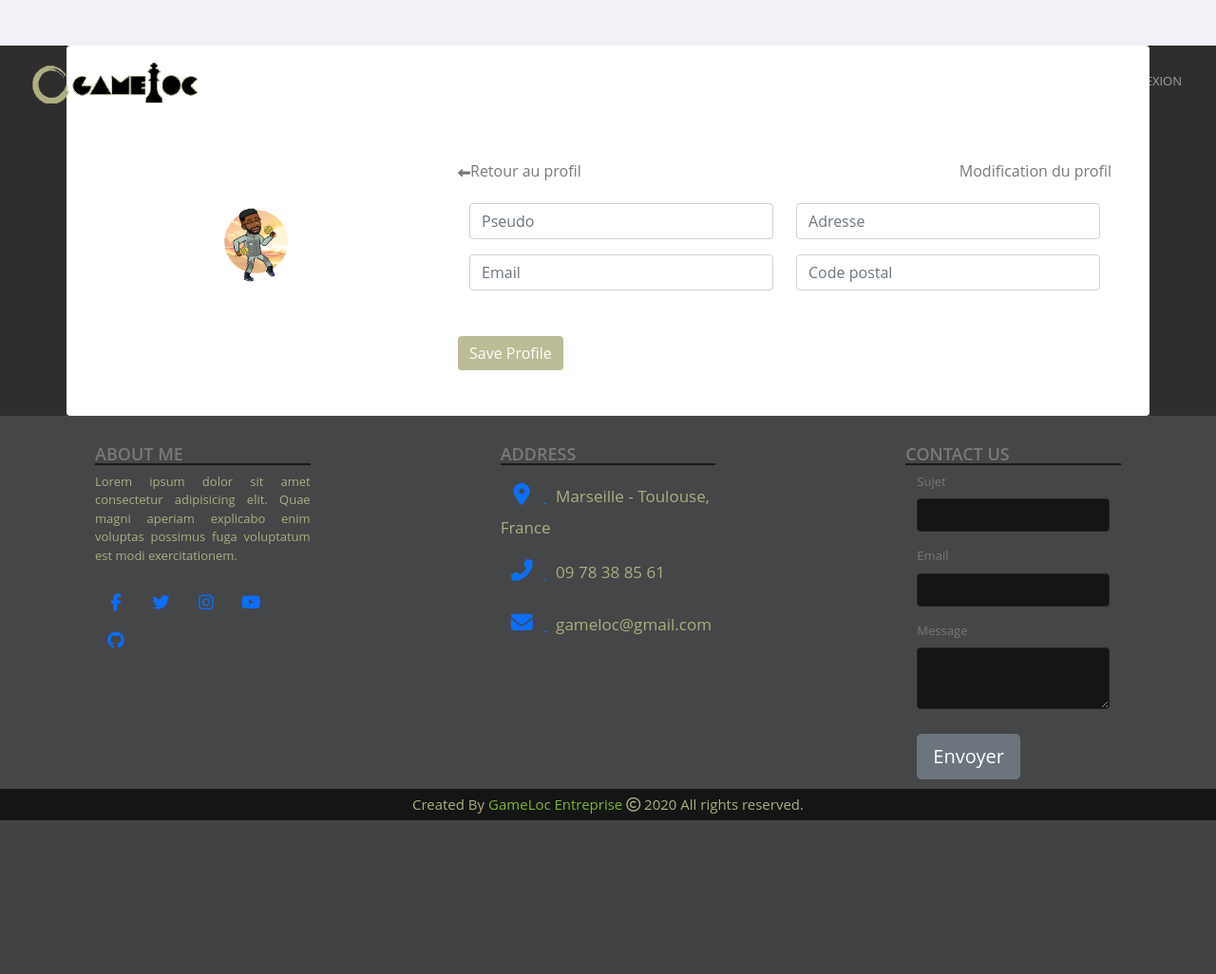
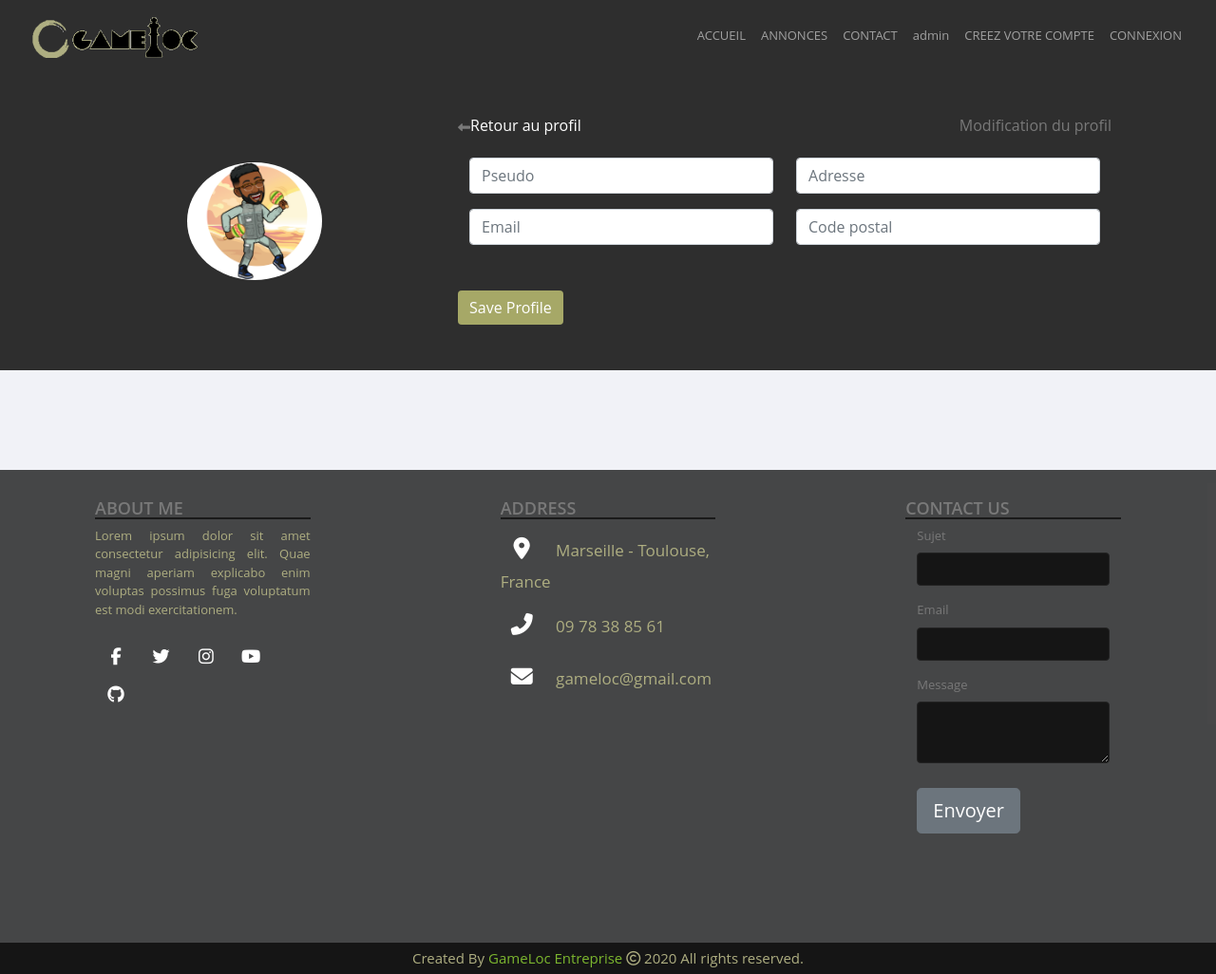
Before and after one commit to FlorentLeDuc/GameLoc, a Symfony app: template templates/site/editprofil.html.twig in a window 1280 px wide. Shown: the whole page at 95% size. Before the commit the page ends 864 px from the top, so only its background shows below. Run offline with Twig, Linux system fonts and the light colour scheme; the template is opened without the code that fills it, so the values that code supplies are empty; form fields are guessed from the names that the template uses; some libraries are stand-ins or nearby versions.

Commit message:
Page edit + page profil + icon en blanc + bouton accueil + routes editprofil + css3

```diff
--- a/public/css/style.css
+++ b/public/css/style.css
@@ -142,9 +142,11 @@ header {
 .home .button {
     background: #aeae81d3;
     color: #fff;
-    width: 150px;
+    width: 11em;
+    font-size: 1.3em;
     text-align: center;
     padding: 10px 0;
+    margin: 1%;
 }
 /*****************************************************
 *                    MAIN                         *
--- a/public/css/style2.css
+++ b/public/css/style2.css
@@ -15,8 +15,12 @@ body {
     margin-top: 30px;
 }
 
+.panel-footer .btn{
+    background: #e3dc95;
+}
+
 .profile-nav .user-heading {
-    background: #a6a867;
+    background: #a6a86773;
     color: #fff;
     border-radius: 4px 4px 0 0;
     -webkit-border-radius: 4px 4px 0 0;
@@ -113,7 +117,7 @@ body {
 }
 
 .bio-graph-heading {
-    background: #a6a867;
+    background: #a6a86773;
     color: #fff;
     text-align: center;
     font-style: italic;
--- a/public/css/style3editprofil.css
+++ b/public/css/style3editprofil.css
@@ -2,32 +2,54 @@
     background: #BA68C8
 } */
 
+
+.rounded-circle{
+    width: 45%;
+}
+
+a{
+    color:white;
+    text-decoration: none;
+}
+
+.form-control{
+/* background-color: #a6a867; */
+}
+
+.container{
+    margin-bottom: 105px;
+
+}
+
+
 .form-control:focus {
     box-shadow: none;
-    border-color: #BA68C8
+    border-color: #6e6e6e
 }
 
 .profile-button {
-    background: #aeae81d3;
+    background: #a6a867;
     box-shadow: none;
-    border: none
+    border: none;
+    color: white;
+
 }
 
-.profile-button:hover {
+/* .profile-button:hover {
     background: #682773
-}
+} */
 
 .profile-button:focus {
-    background: #682773;
+    /* background: #682773; */
     box-shadow: none
 }
 
-.profile-button:active {
+/* .profile-button:active {
     background: #682773;
     box-shadow: none
-}
+} */
 
 .back:hover {
-    color: #682773;
+    color: #aeae81d3;
     cursor: pointer
 }
--- a/templates/parent.html.twig
+++ b/templates/parent.html.twig
@@ -86,10 +86,12 @@
 							<h2 class="subheading">Bienvenue sur
 								<span class="underline--magical">GameLoc</span>
 								, si tu cherches à louer ou mettre à disposition des Jeux videos ou Jeux de sociétés, tu es au bon endroit.</h2>
-							<buton>
+							<button>
 								<a href="#contact" class="btn button">EN SAVOIR PLUS</a>
-							</buton>
-							<buton class="btn button" href="{{ path('app_register') }}">CREER UN COMPTE</buton>
+							</button>
+							<button>
+                                <a href="{{ path('app_register') }}" class="btn button">CREER UN COMPTE</a>
+                            </button>
 						</div>
 						<div class="scroll-btn">
 							<section id="section08" class="demo">
--- a/templates/site/editprofil.html.twig
+++ b/templates/site/editprofil.html.twig
@@ -3,8 +3,9 @@
 {% block title %}Modification du profil de {{ app.user.username }}{% endblock %}
 
 {% block body %}
-<div class="container rounded bg-white mt-5 decalnav">
-    <div class="row">
+<div class="decalnav ">
+<div class="rounded container">
+    <div class="row ">
         <div class="col-md-4 border-right">
             <div class="d-flex flex-column align-items-center text-center p-3 py-5"><img class="rounded-circle mt-5" src="{{ asset('uploads/images/Avatar.png') }}" width="90"><span class="font-weight-bold">{{ app.user.username }}</span><span class="text-black-50">{{ app.user.email }}</span></div>
         </div>
@@ -12,7 +13,7 @@
             <div class="p-3 py-5">
                 <div class="d-flex justify-content-between align-items-center mb-3">
                     <div class="d-flex flex-row align-items-center back"><i class="fa fa-long-arrow-left mr-1 mb-1"></i>
-                        <h6>Retour au profil</h6>
+                        <h6><a href="{{ path('profil') }}">Retour au profil</a></h6>
                     </div>
                     <h6 class="text-right">Modification du profil</h6>
                 </div>
@@ -24,9 +25,10 @@
                     <div class="col-md-6"><input type="text" class="form-control" placeholder="Email" value=""></div>
                     <div class="col-md-6"><input type="text" class="form-control" value="" placeholder="Code postal"></div>
                 </div>
-                <div class="mt-5 text-right"><button class="btn btn-primary profile-button" type="button">Save Profile</button></div>
+                <div class="mt-5 text-right"><button href="{{ path('profil') }}" class="btn profile-button" type="button">Save Profile</button></div>
             </div>
         </div>
     </div>
 </div>
+</div>
 {% endblock %}
--- a/templates/site/profil.html.twig
+++ b/templates/site/profil.html.twig
@@ -45,7 +45,7 @@
           <ul class="nav nav-pills nav-stacked">
               <li class="active"><a href="#"> <i class="fa fa-user"></i> Profile</a></li>
               <li><a href="#"> <i class="fa fa-calendar"></i> Recent Activity <span class="label label-warning pull-right r-activity">9</span></a></li>
-              <li><a href="#"> <i class="fa fa-edit"></i> Edit profile</a></li>
+              <li><a href="{{ path('editprofil') }}"> <i class="fa fa-edit"></i> Edit profile</a></li>
           </ul>
       </div>
   </div>
@@ -55,7 +55,7 @@
               <textarea placeholder="Whats in your mind today?" rows="2" class="form-control input-lg p-text-area"></textarea>
           </form>
           <footer class="panel-footer">
-              <button class="btn btn-warning pull-right">Post</button>
+              <button class="btn pull-right">Post</button>
               <ul class="nav nav-pills">
                   <li>
                       <a href="#"><i class="fa fa-map-marker"></i></a>
```
Also changed, not shown: templates/site/index.html.twig (+5 -3 lines).
